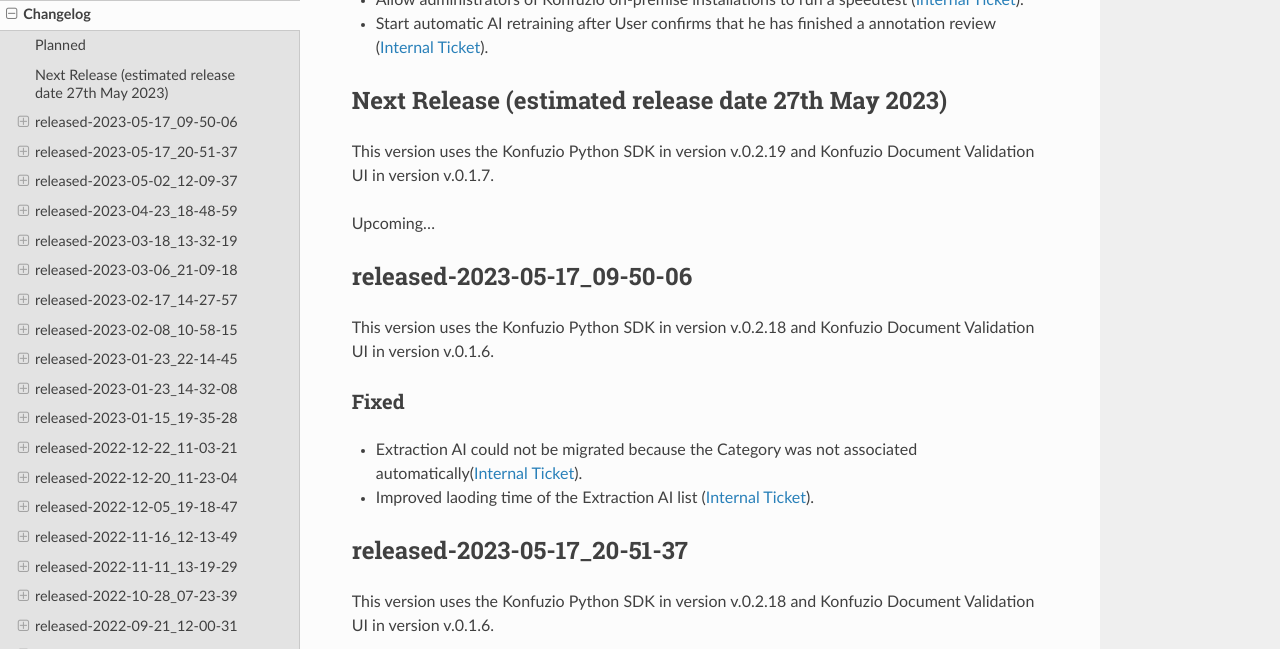
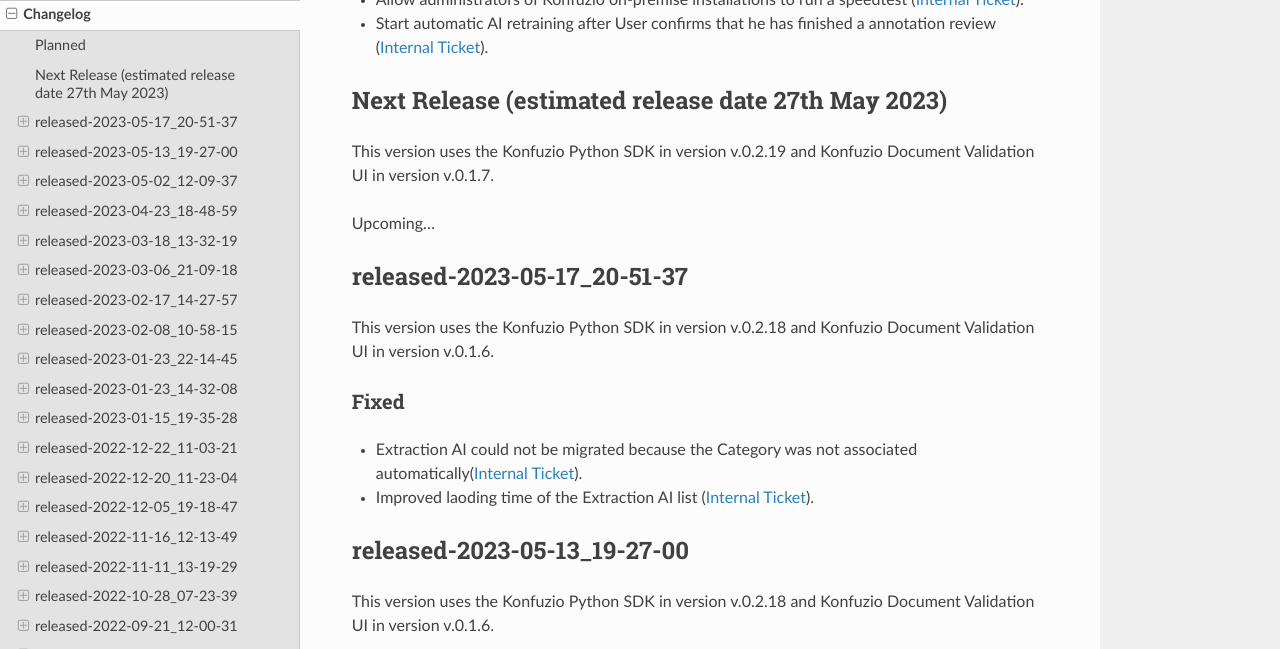
Before and after one commit to konfuzio-ai/konfuzio-sdk, a Sphinx documentation site: the page built from docs/web/changelog_app.md, in a window 1280 px wide and 900 px high, scrolled down 612 px. Shown: the top 649 px of the window. Built offline with Sphinx 7.4.7 and the Read the Docs theme 2.0.0, drawn with Linux system fonts in a browser that asks for light colours; pages that are not in the unit, such as notebooks, are missing from menus; a script that is not in the unit is left out.

Commit message:
Update changelog_app.md

```diff
--- a/docs/web/changelog_app.md
+++ b/docs/web/changelog_app.md
@@ -27,7 +27,7 @@
 
 Upcoming...
 
-## released-2023-05-17_09-50-06
+## released-2023-05-17_20-51-37
 
 This version uses the Konfuzio Python SDK in version v.0.2.18 and Konfuzio Document Validation UI in version v.0.1.6.
 
@@ -36,7 +36,7 @@
 - Extraction AI could not be migrated because the Category was not associated automatically([Internal Ticket](https://git.konfuzio.com/konfuzio/objectives/-/issues/11048)).
 - Improved laoding time of the Extraction AI list ([Internal Ticket](https://git.konfuzio.com/konfuzio/objectives/-/issues/11140)).
 
-## released-2023-05-17_20-51-37
+## released-2023-05-13_19-27-00
 
 This version uses the Konfuzio Python SDK in version v.0.2.18 and Konfuzio Document Validation UI in version v.0.1.6.
 
```
